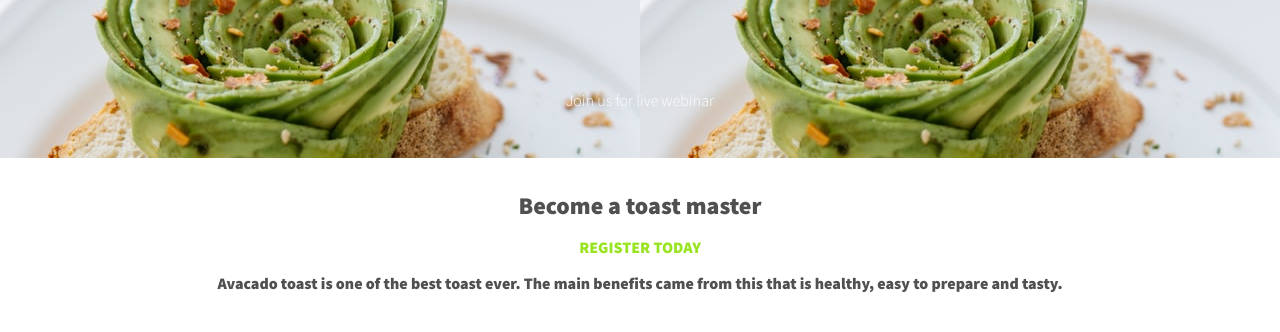
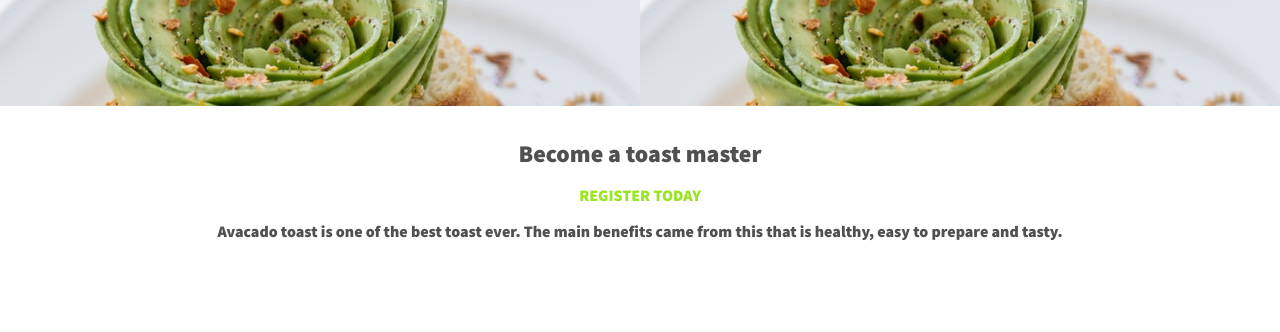
Before and after one commit to ChrissChris/avocado-toast-homepage, a plain HTML site: page index.html in a window 1280 px wide. Shown: the part 210-542 px from the top of the page. Drawn offline with Linux system fonts and the light colour scheme.

Commit message:
Update index.html

```diff
--- a/index.html
+++ b/index.html
@@ -14,7 +14,6 @@
     <div class="main-intro">
       <p class="top-text"></p>
       <h1>Learn How To Make <strong> Best Avocado Toast</strong></h1>
-      <p>Join us for live webinar</p>
     </div>
     <div class="main-content">
       <h2>Become a toast master</h2>
```
